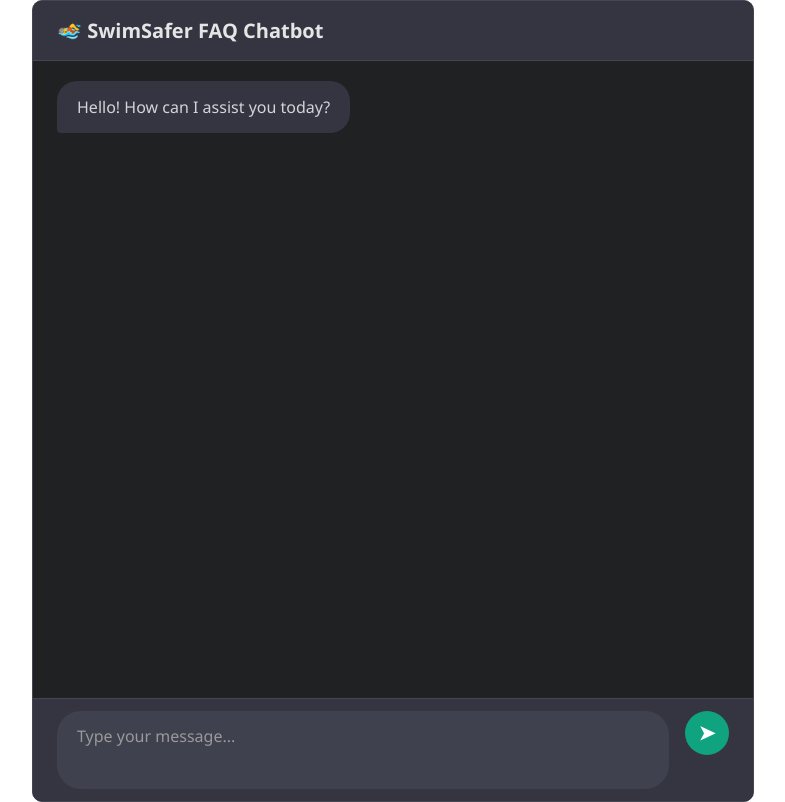
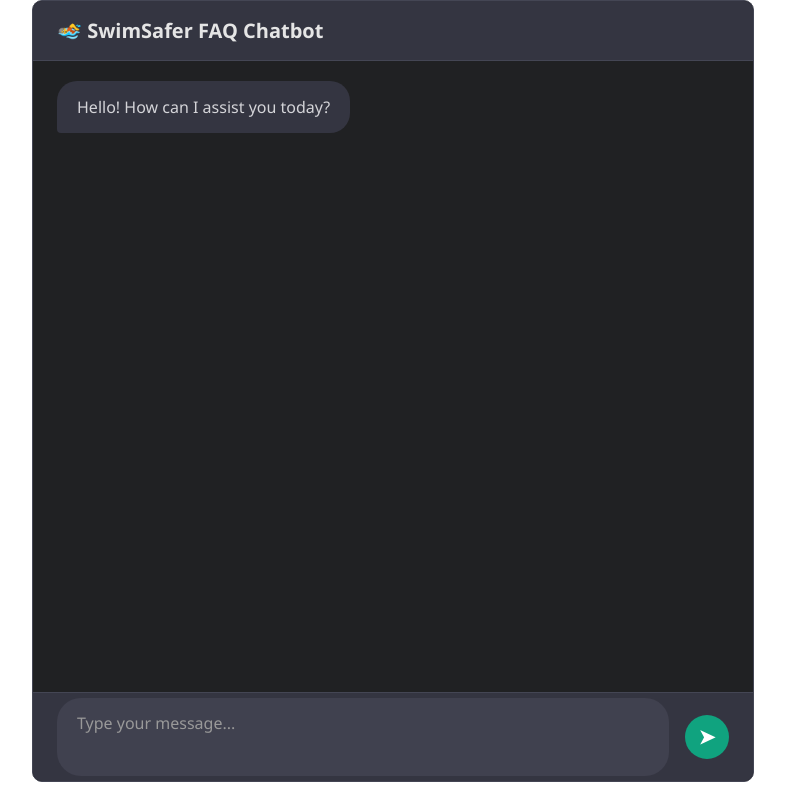
Before and after one commit to JWXH-GITH/SSfrontend, a React (Create React App) app: page / in a window 1280 px wide. Shown: the whole page, without its empty margins (247-1032 px from the left). Built offline with nearby package versions, Linux system fonts and the light colour scheme.

Commit message:
Update App.css

```diff
--- a/src/App.css
+++ b/src/App.css
@@ -1,7 +1,6 @@
 .chatbot-wrapper {
-  display: flex;
-  flex-direction: column;
-  height: 100vh;
+  height: 100%; /* changed from 100vh */
+  min-height: 780px; /* match iframe height */
   max-width: 720px;
   margin: 0 auto;
   background-color: #202123;
@@ -10,6 +9,8 @@
   border-radius: 10px;
   overflow: hidden;
   font-family: "Segoe UI", Tahoma, Geneva, Verdana, sans-serif;
+  display: flex;
+  flex-direction: column;
 }
 
 .chatbot-header {
@@ -24,12 +25,13 @@
 .messages-area {
   flex: 1;
   padding: 20px 24px;
-  overflow-y: auto;
+  overflow-y: scroll; /* always show scrollbar to prevent layout shift */
   display: flex;
   flex-direction: column;
   gap: 12px;
   scrollbar-width: thin;
   scrollbar-color: #555 transparent;
+  padding-right: 8px; /* avoid content behind scrollbar */
 }
 
 .messages-area::-webkit-scrollbar {
@@ -71,6 +73,8 @@
   padding: 12px 24px;
   border-top: 1px solid #444654;
   background-color: #343541;
+  height: 64px; /* fixed height to prevent jumps */
+  align-items: center; /* vertically center textarea and button */
 }
 
 .chat-input {
@@ -87,6 +91,7 @@
   line-height: 1.4;
   max-height: 200px;
   overflow-y: auto;
+  height: 40px; /* fixed initial height */
 }
 
 .send-btn {
```
